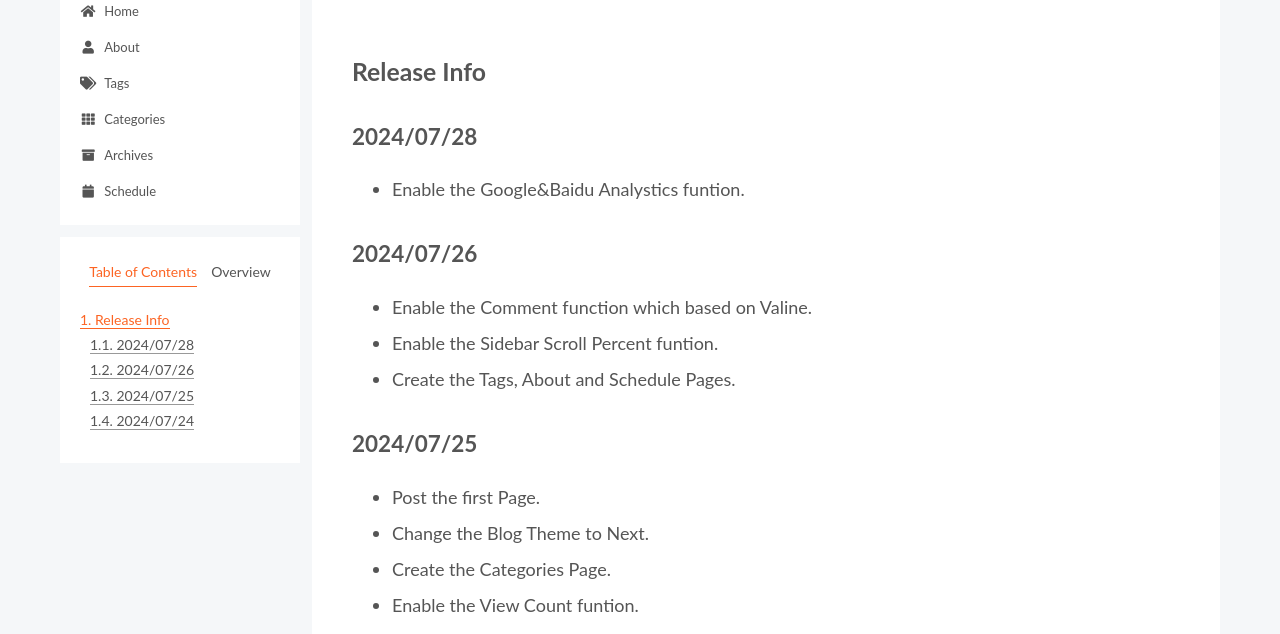
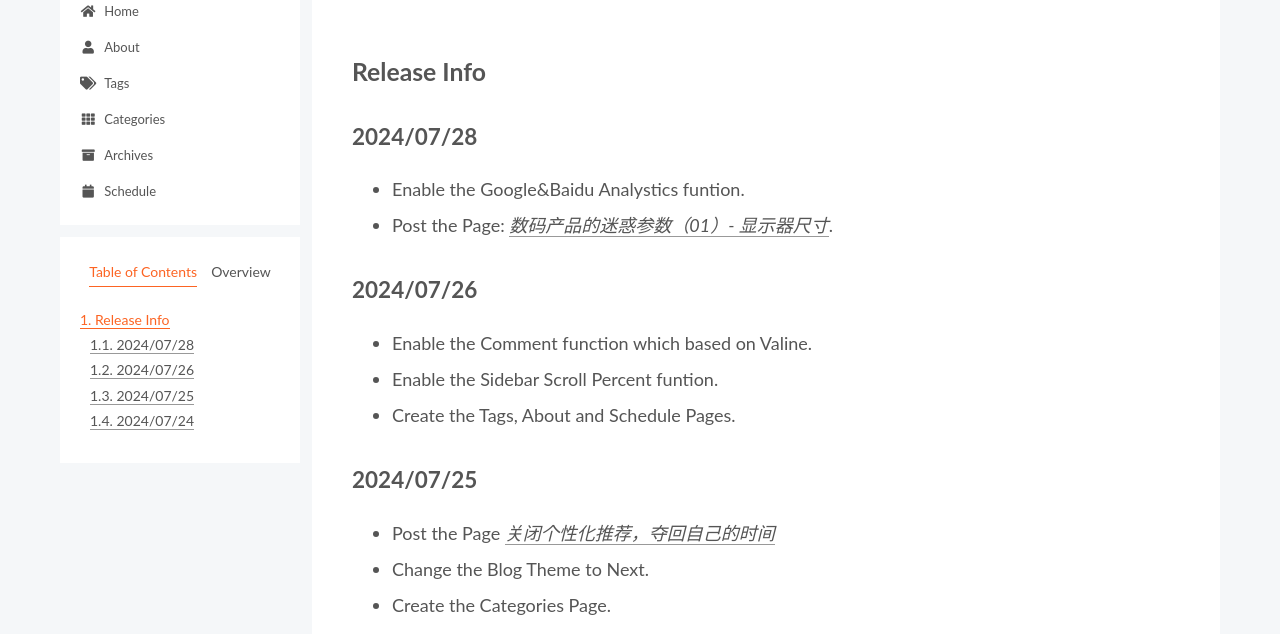
Before and after one commit to yankee941203/HexoBlog, a plain HTML site: page about/index.html in a window 1280 px wide. Shown: the part 141-775 px from the top of the page. Drawn offline with Linux system fonts and the light colour scheme; some packages are replaced by stand-ins of ours; a script that the page names is missing.

Commit message:
Site updated: 2024-07-28 14:29:39

```diff
--- a/about/index.html
+++ b/about/index.html
@@ -20,15 +20,15 @@
     var CONFIG = {"hostname":"yankee941203.github.io","root":"/HexoBlog/","scheme":"Pisces","version":"7.8.0","exturl":false,"sidebar":{"position":"left","display":"post","padding":18,"offset":12,"onmobile":false},"copycode":{"enable":false,"show_result":false,"style":null},"back2top":{"enable":true,"sidebar":true,"scrollpercent":true},"bookmark":{"enable":false,"color":"#222","save":"auto"},"fancybox":false,"mediumzoom":false,"lazyload":false,"pangu":false,"comments":{"style":"tabs","active":"valine","storage":true,"lazyload":false,"nav":null,"activeClass":"valine"},"algolia":{"hits":{"per_page":10},"labels":{"input_placeholder":"Search for Posts","hits_empty":"We didn't find any results for the search: ${query}","hits_stats":"${hits} results found in ${time} ms"}},"localsearch":{"enable":false,"trigger":"auto","top_n_per_article":1,"unescape":false,"preload":false},"motion":{"enable":true,"async":false,"transition":{"post_block":"fadeIn","post_header":"slideDownIn","post_body":"slideDownIn","coll_header":"slideLeftIn","sidebar":"slideUpIn"}}};
   </script>
 
-  <meta name="description" content="Release Info2024&#x2F;07&#x2F;28 Enable the Google&amp;Baidu Analystics funtion.  2024&#x2F;07&#x2F;26 Enable the Comment function which based on Valine. Enable the Sidebar Scroll Percent funtion. Cre">
+  <meta name="description" content="Release Info2024&#x2F;07&#x2F;28 Enable the Google&amp;Baidu Analystics funtion. Post the Page: 数码产品的迷惑参数（01）- 显示器尺寸.  2024&#x2F;07&#x2F;26 Enable the Comment function which based on Valine. Enable th">
 <meta property="og:type" content="website">
 <meta property="og:title" content="about">
 <meta property="og:url" content="https://yankee941203.github.io/HexoBlog/about/index.html">
 <meta property="og:site_name" content="岩洞小水坑">
-<meta property="og:description" content="Release Info2024&#x2F;07&#x2F;28 Enable the Google&amp;Baidu Analystics funtion.  2024&#x2F;07&#x2F;26 Enable the Comment function which based on Valine. Enable the Sidebar Scroll Percent funtion. Cre">
+<meta property="og:description" content="Release Info2024&#x2F;07&#x2F;28 Enable the Google&amp;Baidu Analystics funtion. Post the Page: 数码产品的迷惑参数（01）- 显示器尺寸.  2024&#x2F;07&#x2F;26 Enable the Comment function which based on Valine. Enable th">
 <meta property="og:locale" content="en_US">
 <meta property="article:published_time" content="2024-07-26T07:22:17.000Z">
-<meta property="article:modified_time" content="2024-07-28T05:41:22.942Z">
+<meta property="article:modified_time" content="2024-07-28T14:29:06.627Z">
 <meta property="article:author" content="Yan Sun">
 <meta name="twitter:card" content="summary">
 
@@ -208,6 +208,7 @@
       <div class="post-body">
           <h2 id="Release-Info"><a href="#Release-Info" class="headerlink" title="Release Info"></a>Release Info</h2><h3 id="2024-07-28"><a href="#2024-07-28" class="headerlink" title="2024&#x2F;07&#x2F;28"></a>2024&#x2F;07&#x2F;28</h3><ul>
 <li>Enable the Google&amp;Baidu Analystics funtion.</li>
+<li>Post the Page: <a href="https://yankee941203.github.io/HexoBlog/2024/07/28/StupidSpec01ScreenSize/"><em>数码产品的迷惑参数（01）- 显示器尺寸</em></a>.</li>
 </ul>
 <h3 id="2024-07-26"><a href="#2024-07-26" class="headerlink" title="2024&#x2F;07&#x2F;26"></a>2024&#x2F;07&#x2F;26</h3><ul>
 <li>Enable the Comment function which based on Valine.</li>
@@ -215,7 +216,7 @@
 <li>Create the Tags, About and Schedule Pages.</li>
 </ul>
 <h3 id="2024-07-25"><a href="#2024-07-25" class="headerlink" title="2024&#x2F;07&#x2F;25"></a>2024&#x2F;07&#x2F;25</h3><ul>
-<li>Post the first Page.</li>
+<li>Post the Page <a href="https://yankee941203.github.io/HexoBlog/2024/07/25/TakeBackYourTime/"><em>关闭个性化推荐，夺回自己的时间</em></a></li>
 <li>Change the Blog Theme to Next.</li>
 <li>Create the Categories Page.</li>
 <li>Enable the View Count funtion.</li>
```
